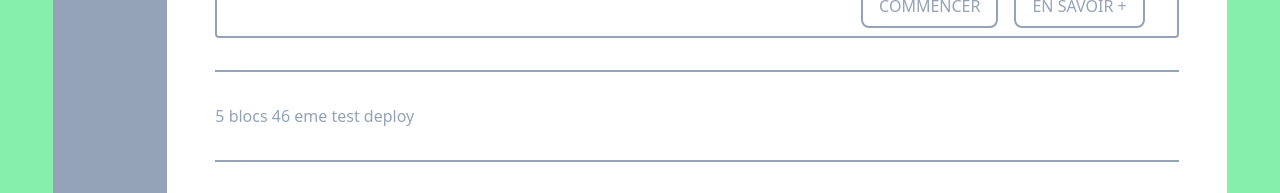
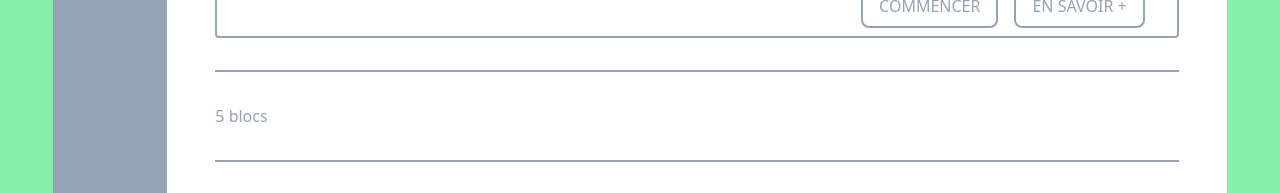
Before and after one commit to Charmander-Team/fo-diag-plus, a Next.js app: page / in a window 1280 px wide. Shown: the part 607-800 px from the top of the page. Built offline with nearby package versions, Linux system fonts and the light colour scheme.

Commit message:
:test_tube: testing gitlab migration

```diff
--- a/pages/index.jsx
+++ b/pages/index.jsx
@@ -14,7 +14,7 @@ const Home = () => {
             </div>
 
             <div className="pt-8 pb-8">
-                5 blocs 46 eme test deploy
+                5 blocs
             </div>
 
             <div className="pt-8 pb-8">
```
